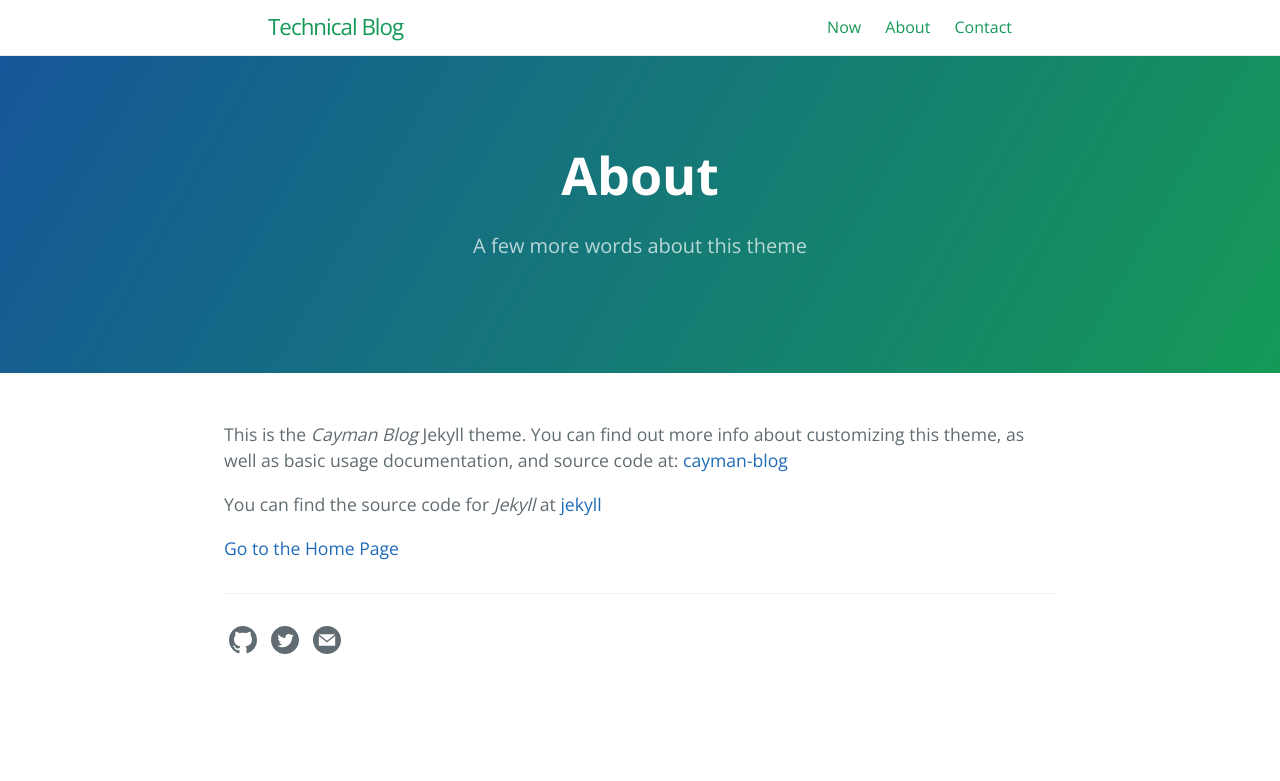
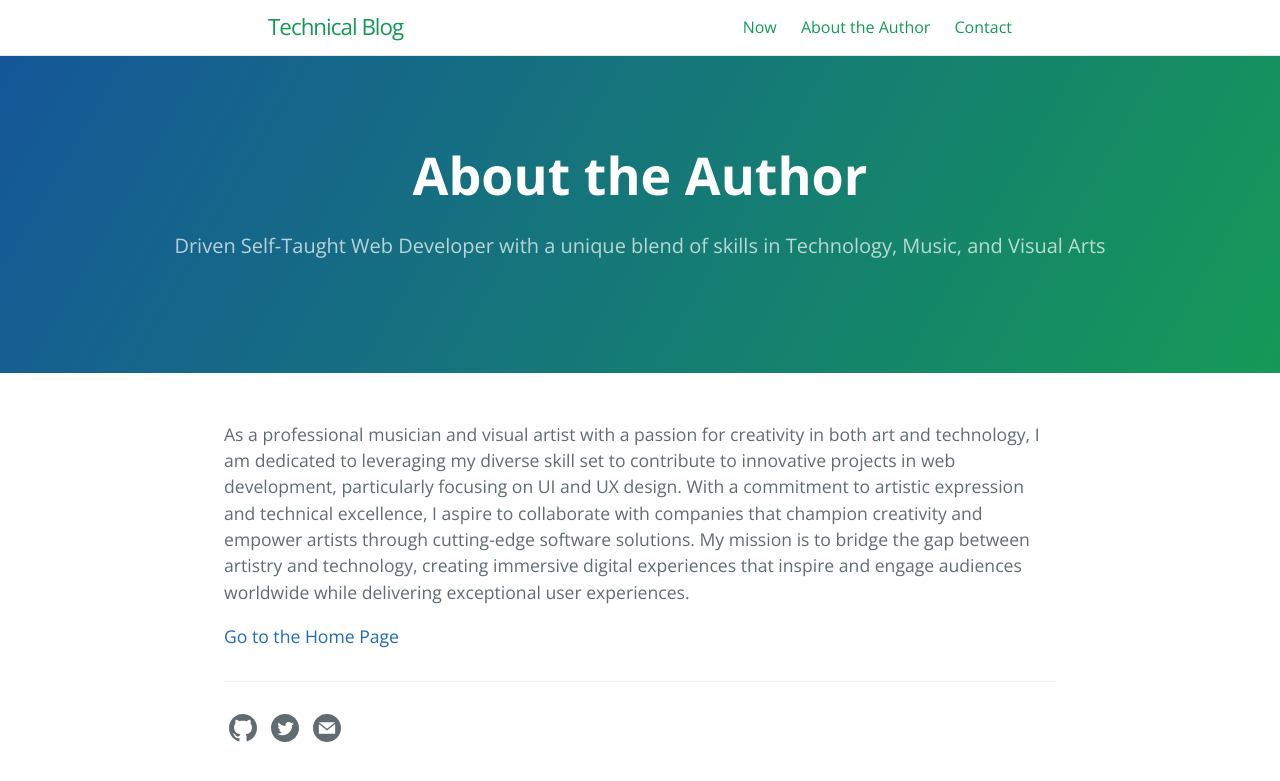
Before and after one commit to koempelkode/technical-blog, a Jekyll site: the page built from about.md, in a window 1280 px wide. Shown: the top 781 px of the page. Built offline with Jekyll 4.4.1, drawn with Linux system fonts in a browser that asks for light colours.

Commit message:
Updated the About Contact and Now pages

```diff
--- a/about.md
+++ b/about.md
@@ -1,15 +1,12 @@
 ---
 layout: page
-title: About
-tagline: A few more words about this theme
+title: About the Author
+tagline: Driven Self-Taught Web Developer with a unique blend of skills in Technology, Music, and Visual Arts
 permalink: /about.html
 ref: about
 order: 0
 ---
 
-This is the _Cayman Blog_ Jekyll theme. You can find out more info about customizing this theme, as well as basic usage documentation, and source code at: [cayman-blog](https://github.com/lorepirri/cayman-blog)
-
-You can find the source code for _Jekyll_ at [jekyll](https://github.com/jekyll/jekyll)
-
+As a professional musician and visual artist with a passion for creativity in both art and technology, I am dedicated to leveraging my diverse skill set to contribute to innovative projects in web development, particularly focusing on UI and UX design. With a commitment to artistic expression and technical excellence, I aspire to collaborate with companies that champion creativity and empower artists through cutting-edge software solutions. My mission is to bridge the gap between artistry and technology, creating immersive digital experiences that inspire and engage audiences worldwide while delivering exceptional user experiences.
 
 [Go to the Home Page]({{ '/' | absolute_url }})
```
Also changed, not shown: contact.md (+2 -2 lines), now.md (+5 -1 lines).
